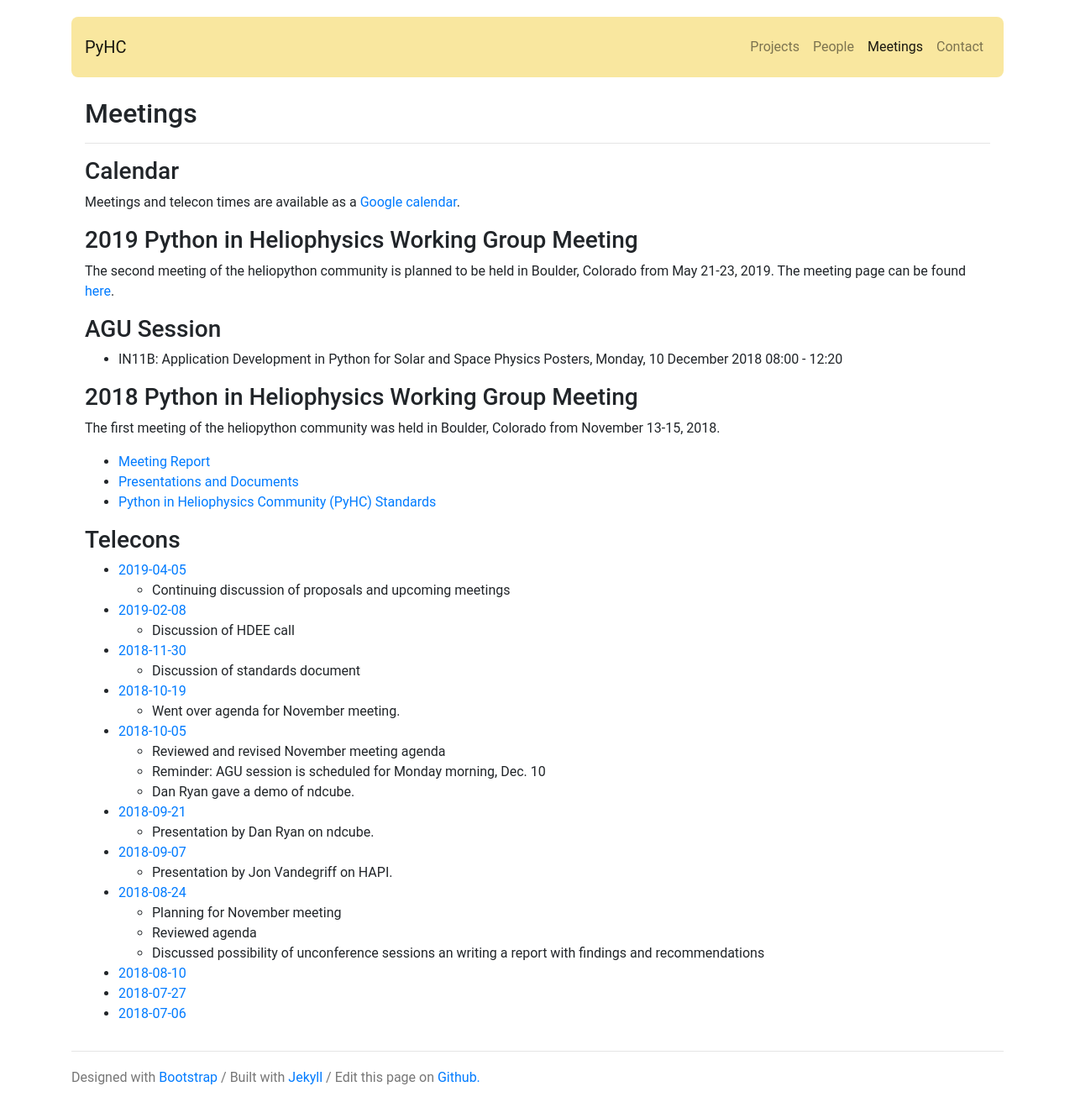
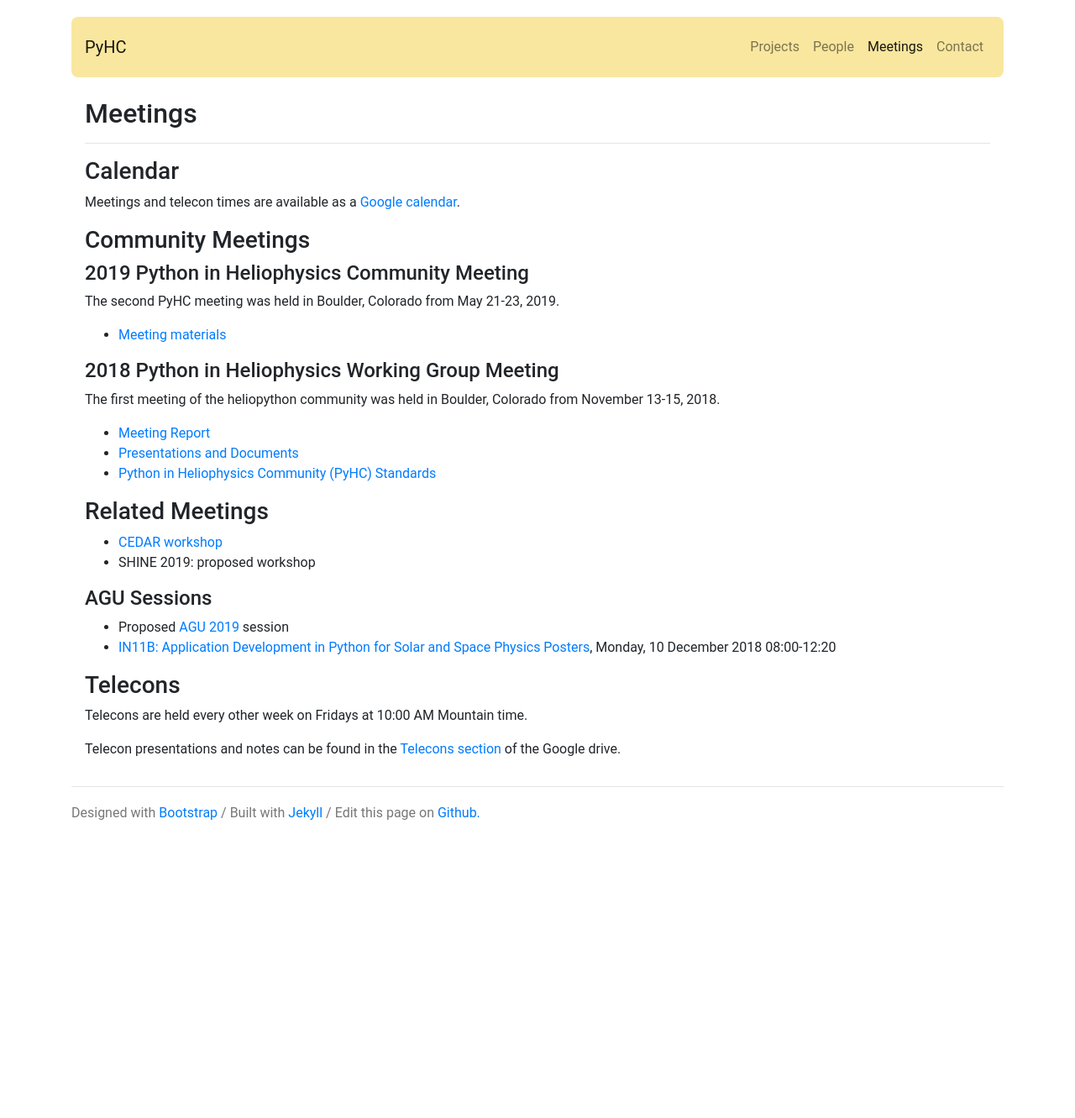
Before and after one commit to heliophysicsPy/heliophysicsPy.github.io, a Jekyll site: the page built from _pages/meetings.md, in a window 1280 px wide. Shown: the whole page at 84% size. Built offline with Jekyll 4.4.1, drawn with Linux system fonts in a browser that asks for light colours; nearby versions of some CDN libraries; after the commit the page ends 1016 px from its top, so only the background shows below that.

Commit message:
Update meetings.md
Removed telecon list and just linked to google drive contents.
Updated AGU, SHINE, CEDAR meeting info.
Added May 2019 PyHC meeting info and link.

```diff
--- a/_pages/meetings.md
+++ b/_pages/meetings.md
@@ -8,43 +8,32 @@ order: 2
 
 Meetings and telecon times are available as a [Google calendar](https://calendar.google.com/calendar?cid=NG42Z3YyaWZncDZyZ25rOGF1N2pzZjF1azBAZ3JvdXAuY2FsZW5kYXIuZ29vZ2xlLmNvbQ).
 
-### 2019 Python in Heliophysics Working Group Meeting
+### Community Meetings
 
-The second meeting of the heliopython community is planned to be held in Boulder, Colorado from May 21-23, 2019. The
-meeting page can be found [here](http://lasp.colorado.edu/home/pyhc-meeting/).
+#### 2019 Python in Heliophysics Community Meeting
 
-### AGU Session
-* IN11B: Application Development in Python for Solar and Space Physics Posters, Monday, 10 December 2018  08:00 - 12:20
+The second PyHC meeting was held in Boulder, Colorado from May 21-23, 2019.
+* [Meeting materials](https://drive.google.com/drive/u/0/folders/171Ba3Mq3MIaEXoc9X91gZhaXHVjoJde2)
 
-### 2018 Python in Heliophysics Working Group Meeting
+#### 2018 Python in Heliophysics Working Group Meeting
 
 The first meeting of the heliopython community was held in Boulder, Colorado from November 13-15, 2018.
 * [Meeting Report](https://docs.google.com/document/d/1ejP0kaibf6DRxjYJNmPrF1t3Nl21r0pC1FuDhu0hPnM/edit?usp=sharing)
 * [Presentations and Documents](https://drive.google.com/open?id=1snib9D8PcSaPByMqrAx8_4b05RfsTh58)
 * [Python in Heliophysics Community (PyHC) Standards](https://github.com/heliophysicsPy/standards/blob/master/standards.md)
 
+### Related Meetings
+
+* [CEDAR workshop](http://cedarweb.vsp.ucar.edu/wiki/index.php/2019_Workshop:Python_for_Space_Science)
+* SHINE 2019: proposed workshop
+
+#### AGU Sessions
+
+* Proposed [AGU 2019](https://events.jspargo.com/AGU19/Public/enter.aspx) session
+* [IN11B: Application Development in Python for Solar and Space Physics Posters](https://agu.confex.com/agu/fm18/meetingapp.cgi/Session/46412), Monday, 10 December 2018  08:00-12:20
+
 ### Telecons
 
-* [2019-04-05](https://drive.google.com/open?id=18c5TSAve2JXQV9LthQXYGlD524b_nf2Q)
-  * Continuing discussion of proposals and upcoming meetings
-* [2019-02-08](https://drive.google.com/open?id=1XEQaV6c6kXDokhJ83JX18dN5DQVt2I_x)
-  * Discussion of HDEE call
-* [2018-11-30](https://docs.google.com/document/d/1Pk0XWjqbjpe9_xln9ZqQ_00o6wVDXIpjyhFq-moUBC0/edit#heading=h.i5bghtfdk9hv)
-  * Discussion of standards document
-* [2018-10-19](https://drive.google.com/open?id=1VgpR6eLZ-JZ2Y9NQrxy-kw0DVKdVLTYV)
-  * Went over agenda for November meeting.
-* [2018-10-05](https://drive.google.com/open?id=1_vZ_1TI1P5vtgmRbU01Ufy6FEREi5fOv)
-  * Reviewed and revised November meeting agenda
-  * Reminder: AGU session is scheduled for Monday morning, Dec. 10
-  * Dan Ryan gave a demo of ndcube.
-* [2018-09-21](https://drive.google.com/open?id=1KVvFam8zk_LG_UEZOEigB9l1nJkegZ8A)
-  * Presentation by Dan Ryan on ndcube.
-* [2018-09-07](http://datashop.elasticbeanstalk.com/hapi)
-  * Presentation by Jon Vandegriff on HAPI.
-* [2018-08-24](https://drive.google.com/open?id=19eL7iJdzwjvgvo1L3EpHAaJYkeRMflD_)
-  * Planning for November meeting
-  * Reviewed agenda
-  * Discussed possibility of unconference sessions an writing a report with findings and recommendations
-* [2018-08-10](https://drive.google.com/open?id=1CHZm5NbicoB0djvpQXZjDagVBjQMIjj4)
-* [2018-07-27](https://drive.google.com/open?id=15-W7BSp-BZ9B08sHXm5LfJIw-4XVfLoN)
-* [2018-07-06](https://drive.google.com/open?id=1XppfiUg2BSxfF1opF8SW2IG4sFqzESPI)
+Telecons are held every other week on Fridays at 10:00 AM Mountain time.
+
+Telecon presentations and notes can be found in the [Telecons section](https://drive.google.com/drive/u/0/folders/1AhFUli3SGW9DHvIh81tFxPMgLtYSPXDm) of the Google drive.
```
